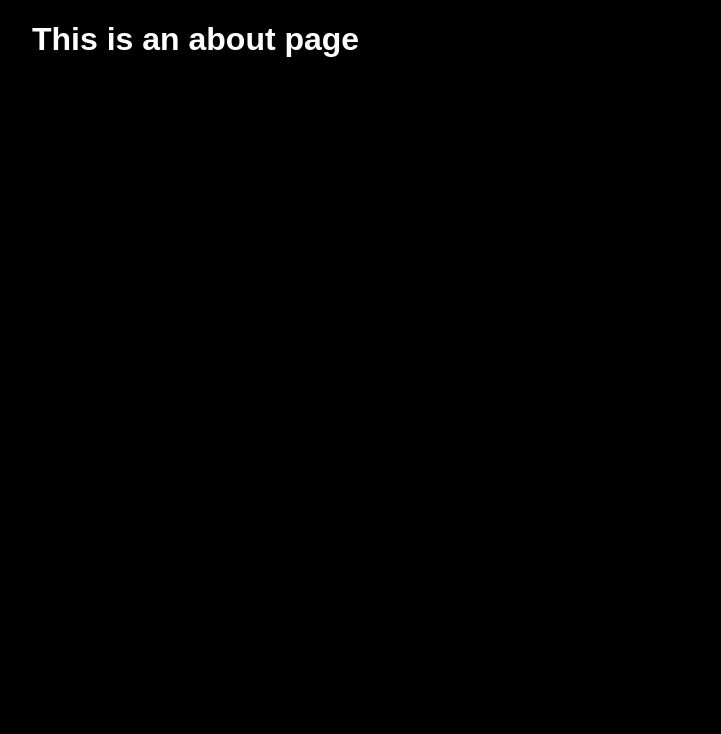
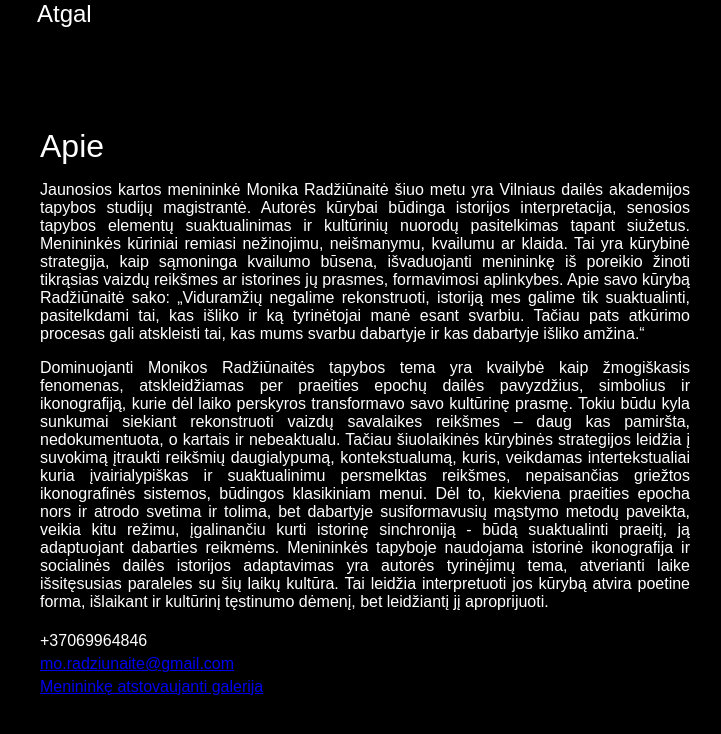
Before and after one commit to AugV/hyperlink-web-app, a Vue app: page /#/about in a window 1280 px wide. Shown: the top 734 px of the page, without its empty margins (275-996 px from the left). Built offline with nearby package versions, Linux system fonts and the light colour scheme.

Commit message:
about page added

```diff
--- a/src/components/navigation/NavigationBar.vue
+++ b/src/components/navigation/NavigationBar.vue
@@ -1,16 +1,15 @@
 <template>
     <div>
-        <div class="left-element">
+        <div v-if="leftElement" class="left-element">
             <NavigationElement
-                linkName="About"
-                linkPath="/about"
+                :linkName="leftElement.name"
+                :linkPath="leftElement.path"
             />
         </div>
-
-        <div class="right-element">
+        <div v-if="rightElement" class="right-element">
             <NavigationElement
-                linkName="Contacts"
-                linkPath="/contacts"
+                :linkName="rightElement.name"
+                :linkPath="rightElement.path"
             />
         </div>
         <div style="clear:both"></div>
@@ -22,6 +21,10 @@ import NavigationElement from '@/components/navigation/NavigationElement';
 
 export default {
   name: 'NavigationBar',
+  props: {
+    leftElement: {name: String, path: String},
+    rightElement: {name: String, path: String},
+  },
   components: {
     NavigationElement,
   },
--- a/src/constants/exhibitions.js
+++ b/src/constants/exhibitions.js
@@ -13,7 +13,7 @@ export const exhibitions = [
     darydama sąmoningas perkėlimo klaidas, vaizdus apšviečia nauja – kuriančia prasme.`,
   },
   {
-    name: 'Apstybės/Superfluitates',
+    name: 'Apstybės / Superfluitates',
     description: `Paroda numatyta 2021`,
   },
 ];
--- a/src/views/About.vue
+++ b/src/views/About.vue
@@ -1,11 +1,97 @@
 <template>
+<!-- eslint-disable max-len -->
+<div>
+  <NavigationBar
+    :leftElement="leftNavElement"
+  />
   <div class="about">
-    <h1>This is an about page</h1>
+    <div class="header">Apie</div>
+    <p>
+       Jaunosios kartos menininkė Monika Radžiūnaitė šiuo metu yra Vilniaus dailės akademijos
+      tapybos studijų magistrantė. Autorės kūrybai būdinga istorijos interpretacija, senosios tapybos
+      elementų suaktualinimas ir kultūrinių nuorodų pasitelkimas tapant siužetus. Menininkės kūriniai
+      remiasi nežinojimu, neišmanymu, kvailumu ar klaida. Tai yra kūrybinė strategija, kaip
+      sąmoninga kvailumo būsena, išvaduojanti menininkę iš poreikio žinoti tikrąsias vaizdų reikšmes
+      ar istorines jų prasmes, formavimosi aplinkybes. Apie savo kūrybą Radžiūnaitė sako:
+      „Viduramžių negalime rekonstruoti, istoriją mes galime tik suaktualinti, pasitelkdami tai, kas
+      išliko ir ką tyrinėtojai manė esant svarbiu. Tačiau pats atkūrimo procesas gali atskleisti tai, kas
+      mums svarbu dabartyje ir kas dabartyje išliko amžina.“
+    </p>
+
+    <p>
+      Dominuojanti Monikos Radžiūnaitės tapybos tema yra kvailybė kaip žmogiškasis fenomenas,
+      atskleidžiamas per praeities epochų dailės pavyzdžius, simbolius ir ikonografiją, kurie dėl laiko
+      perskyros transformavo savo kultūrinę prasmę. Tokiu būdu kyla sunkumai siekiant rekonstruoti
+      vaizdų savalaikes reikšmes – daug kas pamiršta, nedokumentuota, o kartais ir nebeaktualu.
+      Tačiau šiuolaikinės kūrybinės strategijos leidžia į suvokimą įtraukti reikšmių daugialypumą,
+      kontekstualumą, kuris, veikdamas intertekstualiai kuria įvairialypiškas ir suaktualinimu
+      persmelktas reikšmes, nepaisančias griežtos ikonografinės sistemos, būdingos klasikiniam
+      menui. Dėl to, kiekviena praeities epocha nors ir atrodo svetima ir tolima, bet dabartyje
+      susiformavusių mąstymo metodų paveikta, veikia kitu režimu, įgalinančiu kurti istorinę
+      sinchroniją - būdą suaktualinti praeitį, ją adaptuojant dabarties reikmėms. Menininkės tapyboje
+      naudojama istorinė ikonografija ir socialinės dailės istorijos adaptavimas yra autorės tyrinėjimų
+      tema, atverianti laike išsitęsusias paraleles su šių laikų kultūra. Tai leidžia interpretuoti jos
+      kūrybą atvira poetine forma, išlaikant ir kultūrinį tęstinumo dėmenį, bet leidžiantį jį aproprijuoti.
+    </p>
+
+    <div class="contacts">
+      <div>
+        +37069964846
+      </div>
+
+      <div>
+        <a href="mailto:mo.radziunaite@gmail.com">
+          mo.radziunaite@gmail.com
+        </a>
+      </div>
+
+      <div>
+        <a href="https://www.galerijavartai.com/artists/28-monika-radziunaite/">
+          Menininkę atstovaujanti galerija
+        </a>
+      </div>
+    </div>
+
   </div>
+</div>
 </template>
 
 <script>
+import NavigationBar from '@/components/navigation/NavigationBar.vue';
+
+const leftNavElement = {name: 'Atgal', path: '/home'};
+
 export default {
   name: 'About',
+  components: {
+    NavigationBar,
+  },
+  data: () => ({
+    leftNavElement,
+  }),
 };
 </script>
+
+<style scoped>
+  .header {
+    margin-top: 100px;
+    text-align: left;
+    font-size: 24pt;
+    color:white;
+  }
+
+  .about {
+      text-align: justify;
+      padding: 0px 8px 15px 8px;
+  }
+
+  .contacts {
+    display: flex;
+    flex-direction: column;
+  }
+
+  .contacts div {
+    margin-top: 5px;
+  }
+
+</style>
--- a/src/views/Expo.vue
+++ b/src/views/Expo.vue
@@ -246,6 +246,7 @@ export default {
     color:white;
     margin-bottom: 10px;
   }
+
   .text {
     text-align: justify;
     padding: 0px 8px 0px 8px;
--- a/src/views/Home.vue
+++ b/src/views/Home.vue
@@ -1,8 +1,9 @@
 <template>
 <div>
-    <NavigationBar/>
+    <NavigationBar
+      :leftElement="leftNavElement"
+    />
   <div class="home">
-
 
     <div class="landing-hyperlink">
         <router-link to="/home">Hyperlink</router-link>
@@ -29,6 +30,8 @@ import NavigationBar from '@/components/navigation/NavigationBar.vue';
 import ExhibitionSelection from '@/components/ExhibitionSelection.vue';
 import {exhibitions} from '@/constants/exhibitions';
 
+const leftNavElement = {name: 'Apie', path: '/about'};
+const rightNavElement = {name: 'Kontaktai', path: '/contacts'};
 
 export default {
   name: 'Home',
@@ -36,7 +39,11 @@ export default {
     NavigationBar,
     ExhibitionSelection,
   },
-  data: () => ({exhibitions}),
+  data: () => ({
+    exhibitions,
+    leftNavElement,
+    rightNavElement,
+  }),
 };
 </script>
 
```
